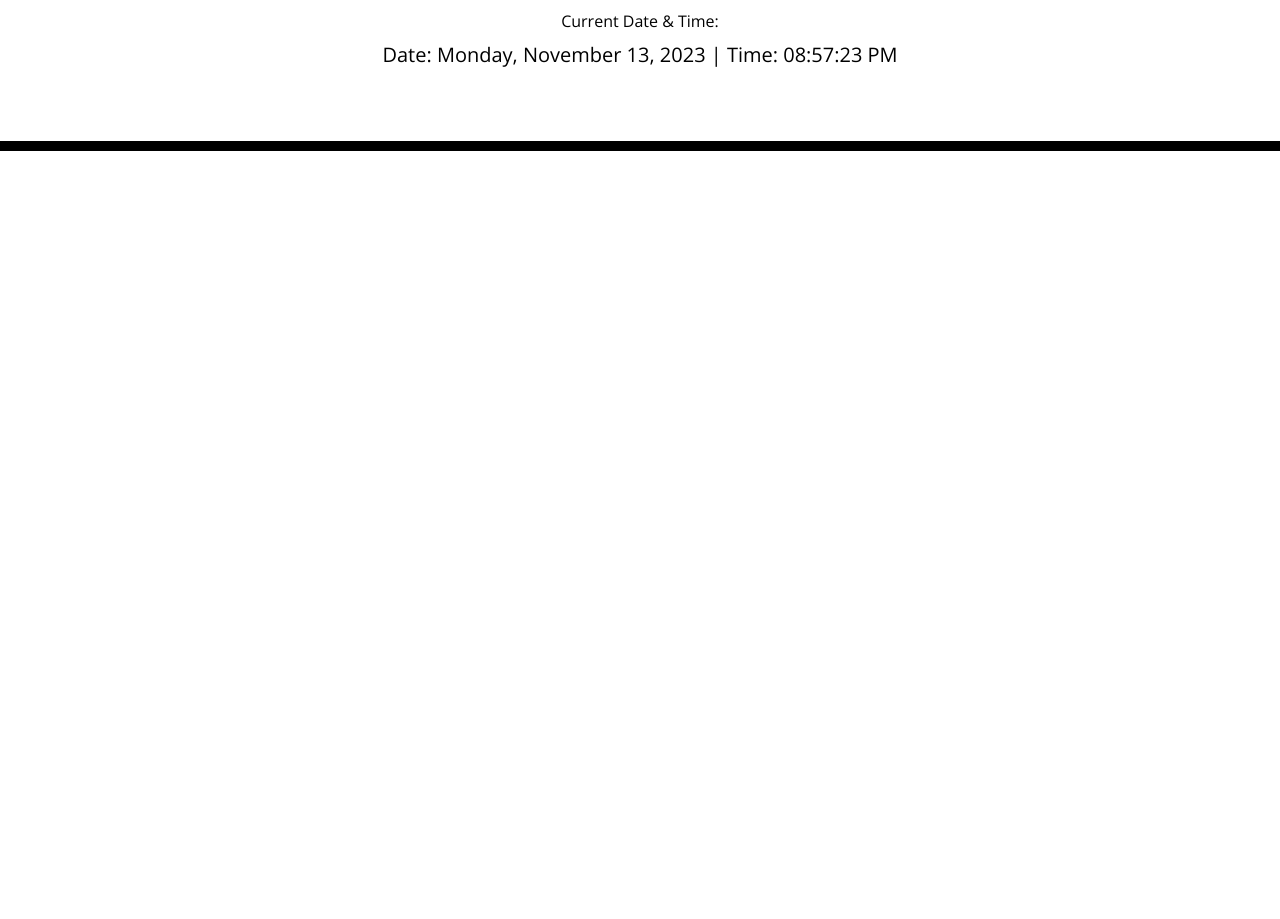
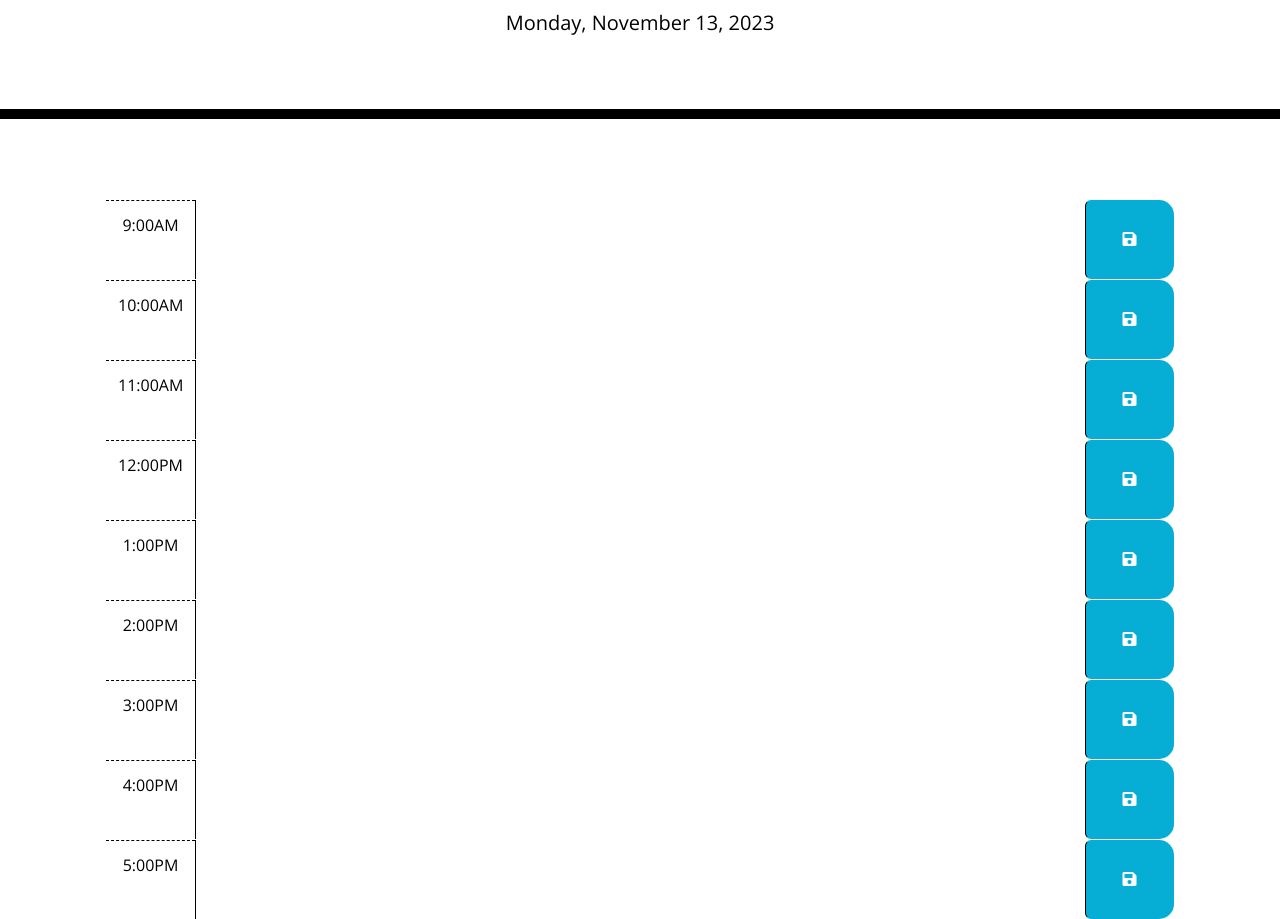
Before and after one commit to ahmadsaqib1/workday-planner, a plain HTML site: page index.html in a window 1280 px wide. Shown: the part 168-1087 px from the top of the page. Before the commit the page ends 800 px from the top, so only its background shows below. Drawn offline with nearby package versions, Linux system fonts and the light colour scheme.

Commit message:
Added ui for schedule

```diff
--- a/index.html
+++ b/index.html
@@ -28,13 +28,84 @@
     <header>
       <h1 class="display-3">Work Day Scheduler</h1>
       <p class="lead">A simple calendar app for scheduling your work day</p>
-      <p>Current Date & Time:</p>
-      <p class="lead">
-        Date: <span id="currentDay"></span> | Time: <span id="time"></span>
-      </p>
+      <p id="currentDay" class="lead"></p>
     </header>
-    <div class="container">
+    <div class="container-lg px-5">
       <!-- Timeblocks go here -->
+      <div class="row"></div>
+      <!--time blocks from 9:00AM to 5:00Pm -->
+      <div id="09" class="row time-block">
+        <div class="col-2 col-md-1 hour text-center p1">9:00AM</div>
+        <textarea id="text-09" class="col-8 col-md-10 description" rows="3">
+        </textarea>
+        <button class="btn saveBtn col-2 col-md-1" aria-label="save">
+          <i class="fas fa-save" aria-hidden="true"></i>
+        </button>
+      </div>
+      <div id="10" class="row time-block">
+        <div class="col-2 col-md-1 hour text-center p1">10:00AM</div>
+        <textarea id="text-10" class="col-8 col-md-10 description" rows="3">
+        </textarea>
+        <button class="btn saveBtn col-2 col-md-1" aria-label="save">
+          <i class="fas fa-save" aria-hidden="true"></i>
+        </button>
+      </div>
+      <div id="11" class="row time-block">
+        <div class="col-2 col-md-1 hour text-center p1">11:00AM</div>
+        <textarea id="text-11" class="col-8 col-md-10 description" rows="3">
+        </textarea>
+        <button class="btn saveBtn col-2 col-md-1" aria-label="save">
+          <i class="fas fa-save" aria-hidden="true"></i>
+        </button>
+      </div>
+      <div id="12" class="row time-block">
+        <div class="col-2 col-md-1 hour text-center p1">12:00PM</div>
+        <textarea id="text-12" class="col-8 col-md-10 description" rows="3">
+        </textarea>
+        <button class="btn saveBtn col-2 col-md-1" aria-label="save">
+          <i class="fas fa-save" aria-hidden="true"></i>
+        </button>
+      </div>
+      <div id="13" class="row time-block">
+        <div class="col-2 col-md-1 hour text-center p1">1:00PM</div>
+        <textarea id="text-13" class="col-8 col-md-10 description" rows="3">
+        </textarea>
+        <button class="btn saveBtn col-2 col-md-1" aria-label="save">
+          <i class="fas fa-save" aria-hidden="true"></i>
+        </button>
+      </div>
+      <div id="14" class="row time-block">
+        <div class="col-2 col-md-1 hour text-center p1">2:00PM</div>
+        <textarea id="text-14" class="col-8 col-md-10 description" rows="3">
+        </textarea>
+        <button class="btn saveBtn col-2 col-md-1" aria-label="save">
+          <i class="fas fa-save" aria-hidden="true"></i>
+        </button>
+      </div>
+      <div id="15" class="row time-block">
+        <div class="col-2 col-md-1 hour text-center p1">3:00PM</div>
+        <textarea id="text-15" class="col-8 col-md-10 description" rows="3">
+        </textarea>
+        <button class="btn saveBtn col-2 col-md-1" aria-label="save">
+          <i class="fas fa-save" aria-hidden="true"></i>
+        </button>
+      </div>
+      <div id="16" class="row time-block">
+        <div class="col-2 col-md-1 hour text-center p1">4:00PM</div>
+        <textarea id="text-16" class="col-8 col-md-10 description" rows="3">
+        </textarea>
+        <button class="btn saveBtn col-2 col-md-1" aria-label="save">
+          <i class="fas fa-save" aria-hidden="true"></i>
+        </button>
+      </div>
+      <div id="17" class="row time-block">
+        <div class="col-2 col-md-1 hour text-center p1">5:00PM</div>
+        <textarea id="text-17" class="col-8 col-md-10 description" rows="3">
+        </textarea>
+        <button class="btn saveBtn col-2 col-md-1" aria-label="save">
+          <i class="fas fa-save" aria-hidden="true"></i>
+        </button>
+      </div>
     </div>
     <script src="script.js"></script>
     <script src="https://cdnjs.cloudflare.com/ajax/libs/jquery/3.2.1/jquery.min.js"></script>
--- a/style.css
+++ b/style.css
@@ -1,5 +1,5 @@
 body {
-  font-family: 'Open Sans', sans-serif;
+  font-family: "Open Sans", sans-serif;
   font-size: 16px;
   line-height: 1;
 }
@@ -64,9 +64,17 @@ header {
   border-bottom-right-radius: 15px;
   background-color: #06aed5;
   color: white;
+  display: flex;
+  justify-content: center;
+  align-items: center;
 }
 
 .saveBtn i:hover {
   font-size: 20px;
   transition: all 0.3s ease-in-out;
 }
+
+.p1 {
+  padding-top: 1rem;
+  padding-bottom: 1rem;
+}
```
